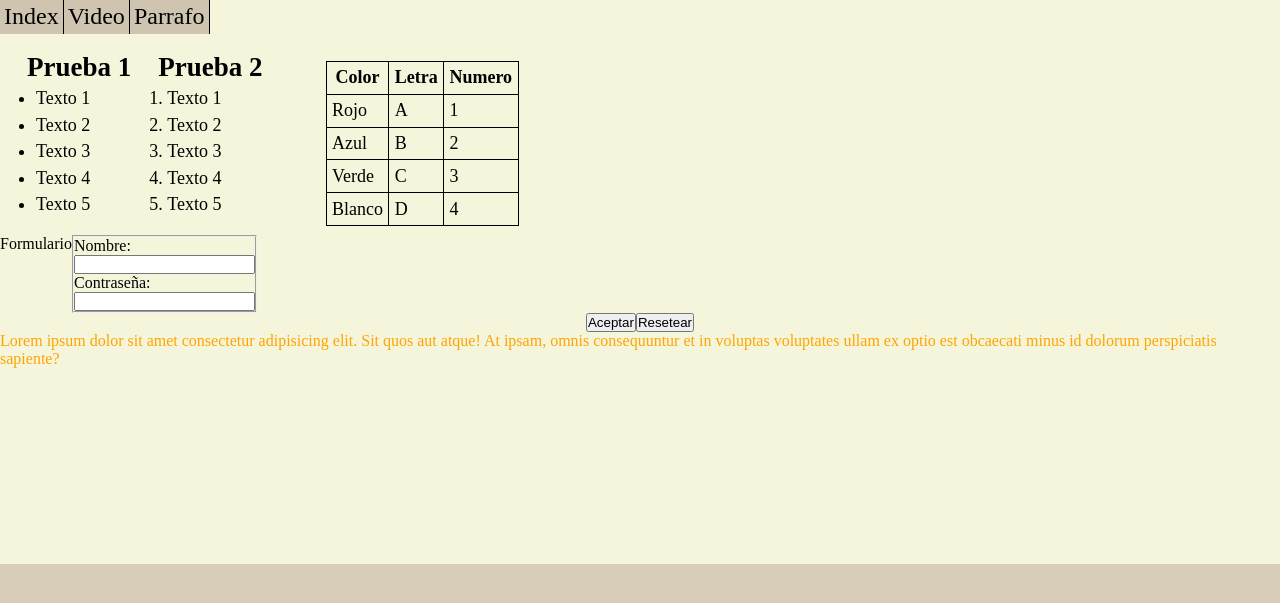
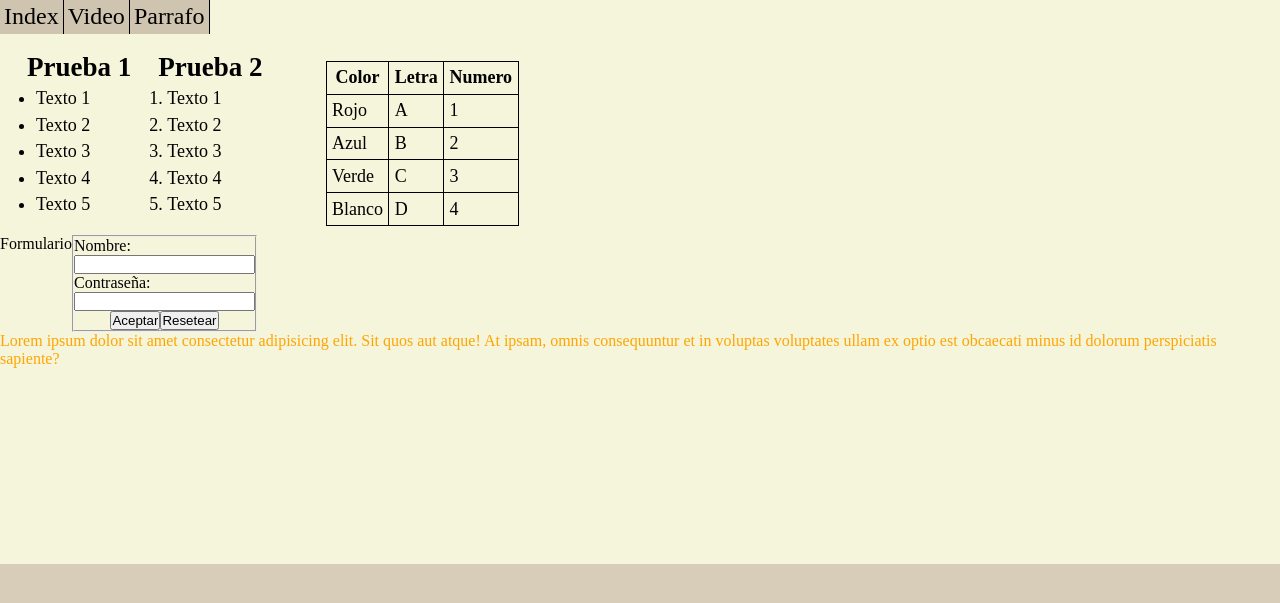
Before and after one commit to Conde34/primerRepo, a PHP site: page / in a window 1280 px wide. Shown: the part 64-667 px from the top of the page. Run offline with PHP 8.4, Linux system fonts and the light colour scheme.

Commit message:
cambio 7

```diff
--- a/css/style.css
+++ b/css/style.css
@@ -77,10 +77,6 @@ form{
     flex-direction:row;
 }
 
-#formu{
-    display: flex;
-}
-
 label{
     display: flex;
 }
--- a/index.html
+++ b/index.html
@@ -76,7 +76,7 @@
     </article>
         </article>
         <section>
-            <article id="formu">
+
                 <form action="jsp" method="post">
                     <legend>Formulario</legend>
                     <fieldset>
@@ -84,7 +84,7 @@
                         <input type="text" name="nombre" id="nombre" required>
                         <label for="contra">Contraseña:</label>
                         <input type="password" name="contra" id="contra" required>
-            </article>
+
                     <article class="botones">
                         <input type="submit" value="Aceptar">
                         <input type="reset" value="Resetear">
```
